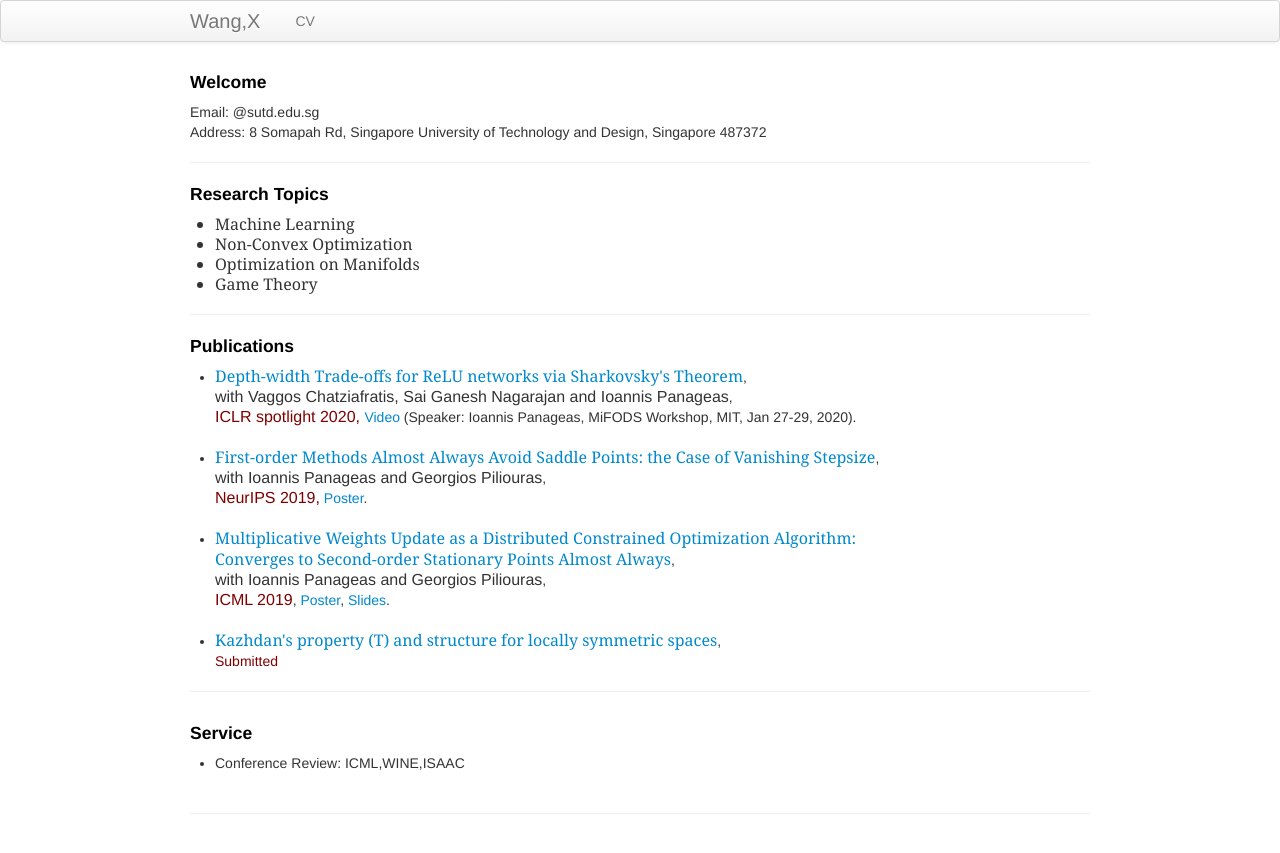
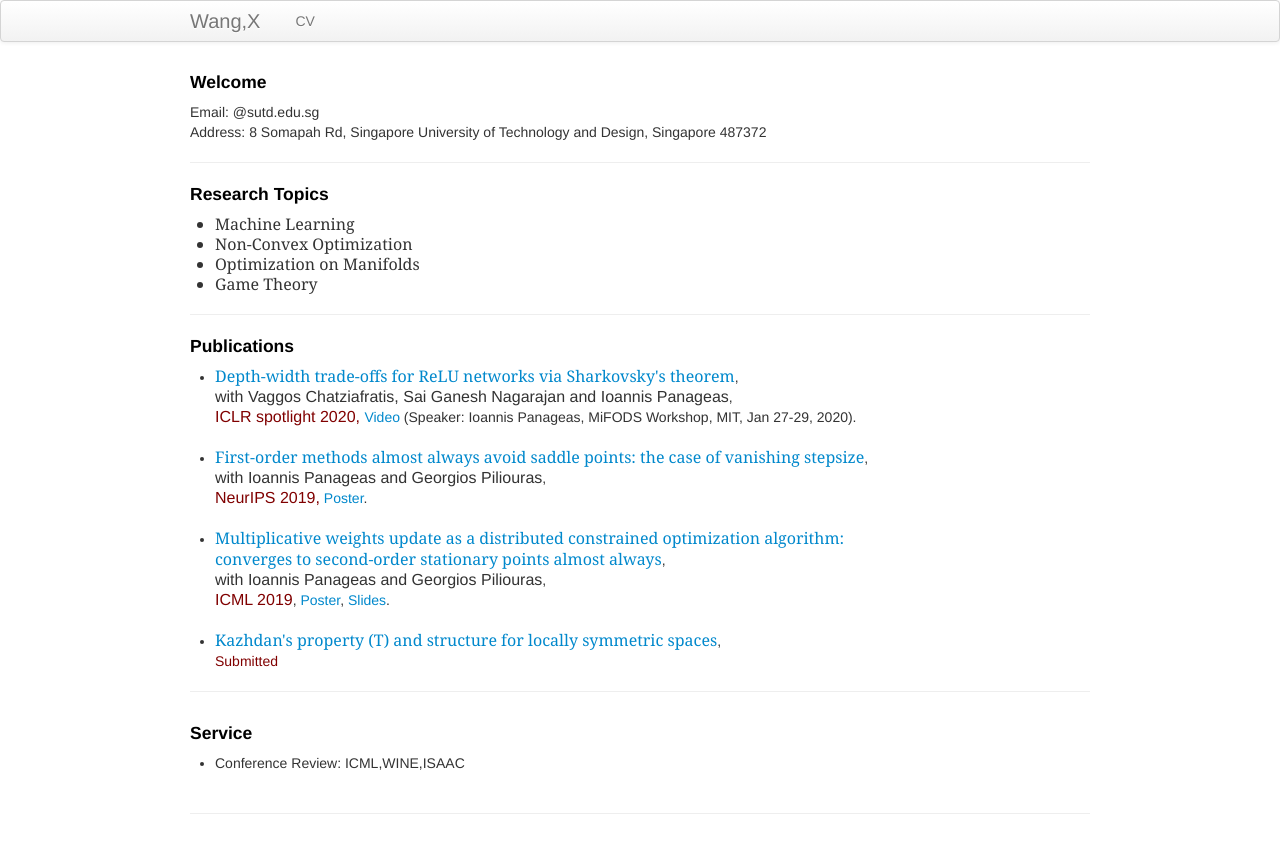
Before and after one commit to xiiaowang/xiiaowang.github.io, a Jekyll site: the page built from index.md, in a window 1280 px wide. Shown: the top 853 px of the page. Built offline with Jekyll 4.4.1, drawn with Linux system fonts in a browser that asks for light colours.

Commit message:
Update index.md

```diff
--- a/index.md
+++ b/index.md
@@ -46,17 +46,17 @@ keywords: machine learning, geometry
 ---
 <h4><a name="Publications"></a>Publications</h4>
 <ul>
-    <li> <font size="3" face="Georgia"><a href="https://arxiv.org/abs/1912.04378">Depth-width Trade-offs for ReLU networks via Sharkovsky's Theorem</a></font>,
+    <li> <font size="3" face="Georgia"><a href="https://arxiv.org/abs/1912.04378">Depth-width trade-offs for ReLU networks via Sharkovsky's theorem</a></font>,
         <br/> <font size="3">with Vaggos Chatziafratis, Sai Ganesh Nagarajan and Ioannis Panageas</font>,
         <br/> <font size="3" color="maroon">ICLR spotlight 2020, </font> <!--<a href="https://arxiv.org/abs/1912.04378">arXiv</a>,--> <a href="https://www.youtube.com/watch?v=HNQ204BmOQ8">Video</a> (Speaker: Ioannis Panageas, MiFODS Workshop, MIT, Jan 27-29, 2020).
     </li>
     <br/>
-   <li> <font size="3" face="Georgia"><a href="http://arxiv.org/abs/1906.07772">First-order Methods Almost Always Avoid Saddle Points: the Case of Vanishing Stepsize</a></font>,
+   <li> <font size="3" face="Georgia"><a href="http://arxiv.org/abs/1906.07772">First-order methods almost always avoid saddle points: the case of vanishing stepsize</a></font>,
        <br/> <font size="3">with Ioannis Panageas and Georgios Piliouras</font>,
        <br/> <font size="3" color="maroon">NeurIPS 2019,</font> <!--<a href="http://arxiv.org/abs/1906.07772">arXiv</a>,--> <a href="https://www.dropbox.com/s/y25vze12a2lpivv/NIPS19_poster.pdf?dl=0">Poster</a>.
     </li>
     <br/>
-   <li> <font size="3" face="Georgia"><a href="http://arxiv.org/abs/1810.05355">Multiplicative Weights Update as a Distributed Constrained Optimization Algorithm: <br/> Converges to Second-order Stationary Points Almost Always</a></font>,
+   <li> <font size="3" face="Georgia"><a href="http://arxiv.org/abs/1810.05355">Multiplicative weights update as a distributed constrained optimization algorithm: <br/> converges to second-order stationary points almost always</a></font>,
        <br/><font size="3">with Ioannis Panageas and Georgios Piliouras</font>,
        <br/> <font size="3" color="maroon">ICML 2019</font>, <!--<a href="http://arxiv.org/abs/1810.05355">arXiv</a>,--> <a href="https://www.dropbox.com/s/qs9nr6pgycnboy7/poster_ICML_xiao2.pdf?dl=0">Poster</a>, <a href="https://www.dropbox.com/s/fh9j5scf2kaofca/main%20copy.pdf?dl=0">Slides</a>.
     </li>
```
